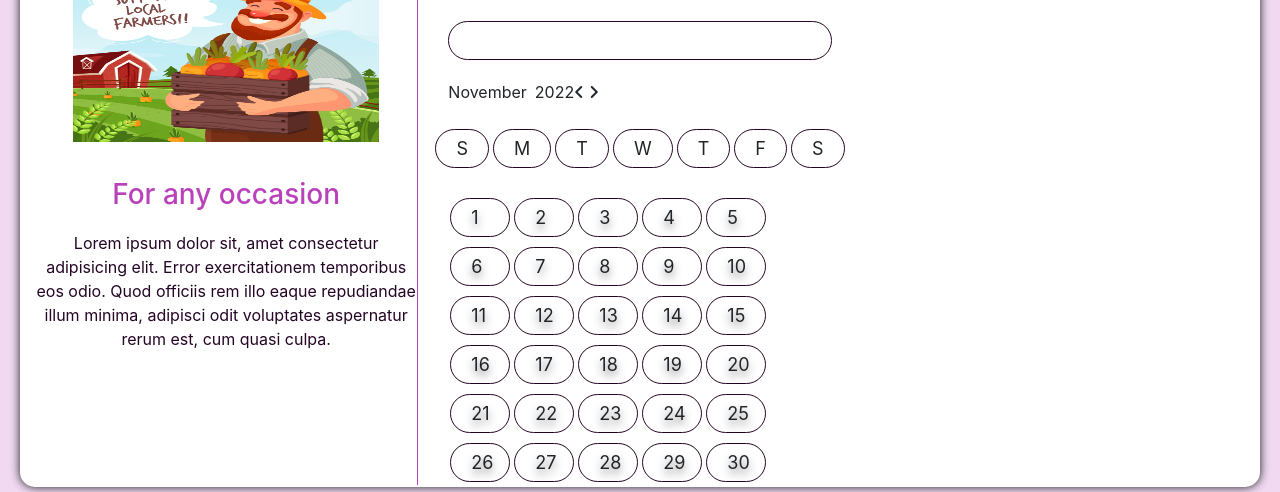
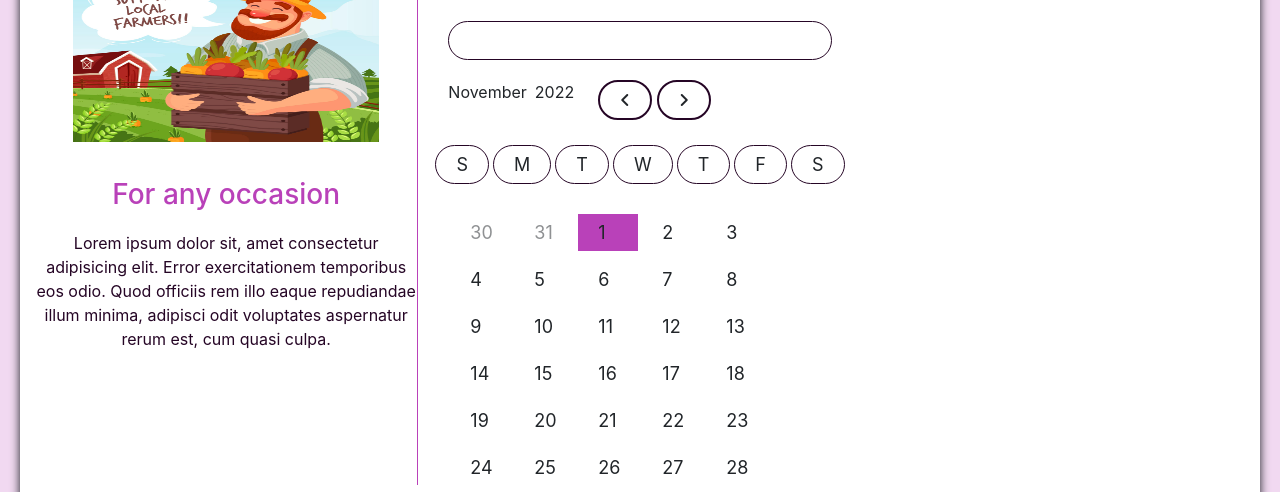
Before and after one commit to ShrikantBhadke/PartyTableBook, a plain HTML site: page index.html in a window 1280 px wide. Shown: the part 308-800 px from the top of the page. Drawn offline with nearby package versions, Linux system fonts and the light colour scheme.

Commit message:
calender is complited

```diff
--- a/assets/css/style.css
+++ b/assets/css/style.css
@@ -137,12 +137,9 @@
 .days div {
   display: inline-block;
   padding: 5px 20px;
-  border-radius: 50px;
   background-color: #fff;
-  border: 1px solid #250525;
   font-size: 18px;
   width: 60px;
-  text-shadow: 0 0.3rem 0.5rem rgb(0, 0, 0, 0.5);
   transition: background-color 0.2s;
   margin: 5px 2px;
 
@@ -150,10 +147,16 @@
 
 .days div:hover:not(.today) {
   cursor: pointer;
-  background-color: #f0d7f0;
-  color: #b941b9;
+  background-color: #b941b9;
+  color: #fff;
+
+}
+
+.prev,
+.next {
+  padding: 10px 20px;
+  border: 2px solid #250525;
   border-radius: 50px;
-
 }
 
 .prev-date,
@@ -161,6 +164,6 @@
   opacity: 0.5;
 }
 
-.today {
+.days .today {
   background-color: #b941b9;
 }
--- a/assets/js/app.js
+++ b/assets/js/app.js
@@ -1,5 +1,6 @@
 const date = new Date();
 
+const renderCalender = () => {
   const months = [
     "January",
     "February",
@@ -15,20 +16,66 @@ const months = [
     "December",
   ];
 
-const lastDay = new Date(date.getFullYear(), date.getMonth() + 1, 0).getDate();
-
-document.querySelector(".date .Month_sel").innerHTML = months[date.getMonth()];
+  document.querySelector(".date .Month_sel").innerHTML =
+    months[date.getMonth()];
 
   document.querySelector(".date .Year_sel").innerHTML = date.getFullYear();
+
+  const lastDay = new Date(
+    date.getFullYear(),
+    date.getMonth() + 1,
+    0
+  ).getDate();
+
   const monthDays = document.querySelector(".days");
+
+  const prevLastDay = new Date(
+    date.getFullYear(),
+    date.getMonth(),
+    0
+  ).getDate();
+
+  const lastDayIndex = new Date(
+    date.getFullYear(),
+    date.getMonth() + 1,
+    0
+  ).getDay();
+
+  const nextDays = 7 - lastDayIndex - 1;
+
+  const firstDayIndex = date.getDay();
 
   let days = "";
 
+  for (let x = firstDayIndex; x > 0; x--) {
+    days += `<div class="prev-date">${prevLastDay - x + 1}</div>`;
+  }
+
   for (let i = 1; i <= lastDay; i++) {
-  if (i === new Date().getDate() && date.getMonth() === new Date().getMonth()) {
+    if (
+      i === new Date().getDate() &&
+      date.getMonth() === new Date().getMonth()
+    ) {
       days += `<div class= "today">${[i]}</div>`;
     } else {
       days += `<div>${[i]}</div>`;
     }
     monthDays.innerHTML = days;
   }
+
+  for (let j = 1; j <= nextDays; j++) {
+    days += `<div class="next-date">${[j]}</div>`;
+    monthDays.innerHTML = days;
+  }
+};
+document.querySelector(".prev").addEventListener("click", () => {
+  date.setMonth(date.getMonth() - 1);
+  renderCalender();
+});
+
+document.querySelector(".next").addEventListener("click", () => {
+  date.setMonth(date.getMonth() + 1);
+  renderCalender();
+});
+
+renderCalender();
--- a/index.html
+++ b/index.html
@@ -72,7 +72,7 @@
                 <div class="date">
                   <span class="Month_sel mr-2"> </span>
                   <span class="Year_sel"></span>
-                  <div class="month text-right">
+                  <div class="month ml-4">
                     <i class="fas fa-angle-left prev"></i>
                     <i class="fas fa-angle-right next"></i>
                   </div>
```
Lines whose indentation alone changed are shown as unchanged.
